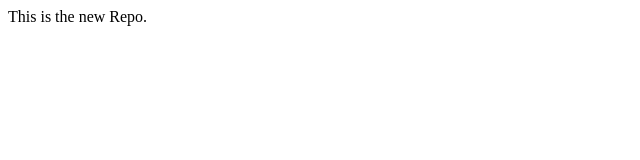
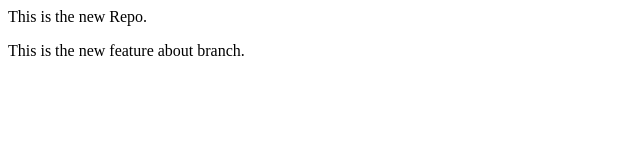
Before and after one commit to Dashbhat/localrepos, a plain HTML site: page index.html in a window 1280 px wide. Shown: the whole page, without its empty margins (0-640 px from the left). Drawn offline with Linux system fonts and the light colour scheme.

Commit message:
adding new feature

```diff
--- a/index.html
+++ b/index.html
@@ -1 +1,2 @@
 <p>This  is the new Repo.</p>
+<p>This is the new feature about branch.</p>
```
